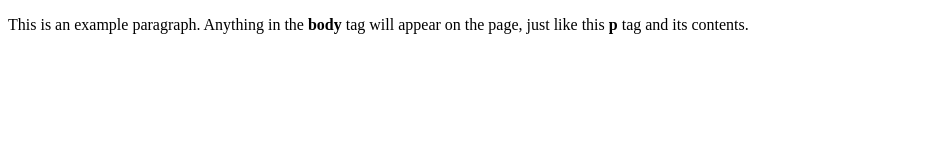
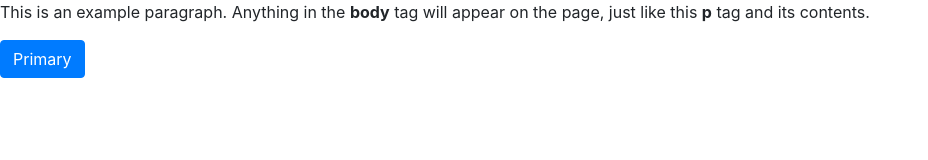
Before and after one commit to monikakavaliauskaite/monikakavaliauskaite.github.io, a plain HTML site: page index.html in a window 1280 px wide. Shown: the whole page, without its empty margins (0-928 px from the left). Drawn offline with nearby package versions, Linux system fonts and the light colour scheme.

Commit message:
Update index.html

```diff
--- a/index.html
+++ b/index.html
@@ -2,8 +2,10 @@
 <html>
   <head>
     <title>Monika Kavalia test page</title>
+    <link rel="stylesheet" href="https://stackpath.bootstrapcdn.com/bootstrap/4.3.1/css/bootstrap.min.css" integrity="sha384-ggOyR0iXCbMQv3Xipma34MD+dH/1fQ784/j6cY/iJTQUOhcWr7x9JvoRxT2MZw1T" crossorigin="anonymous">
   </head>
   <body>
     <p>This is an example paragraph. Anything in the <strong>body</strong> tag will appear on the page, just like this <strong>p</strong> tag and its contents.</p>
+    <button type="button" class="btn btn-primary">Primary</button>
   </body>
 </html>
```
